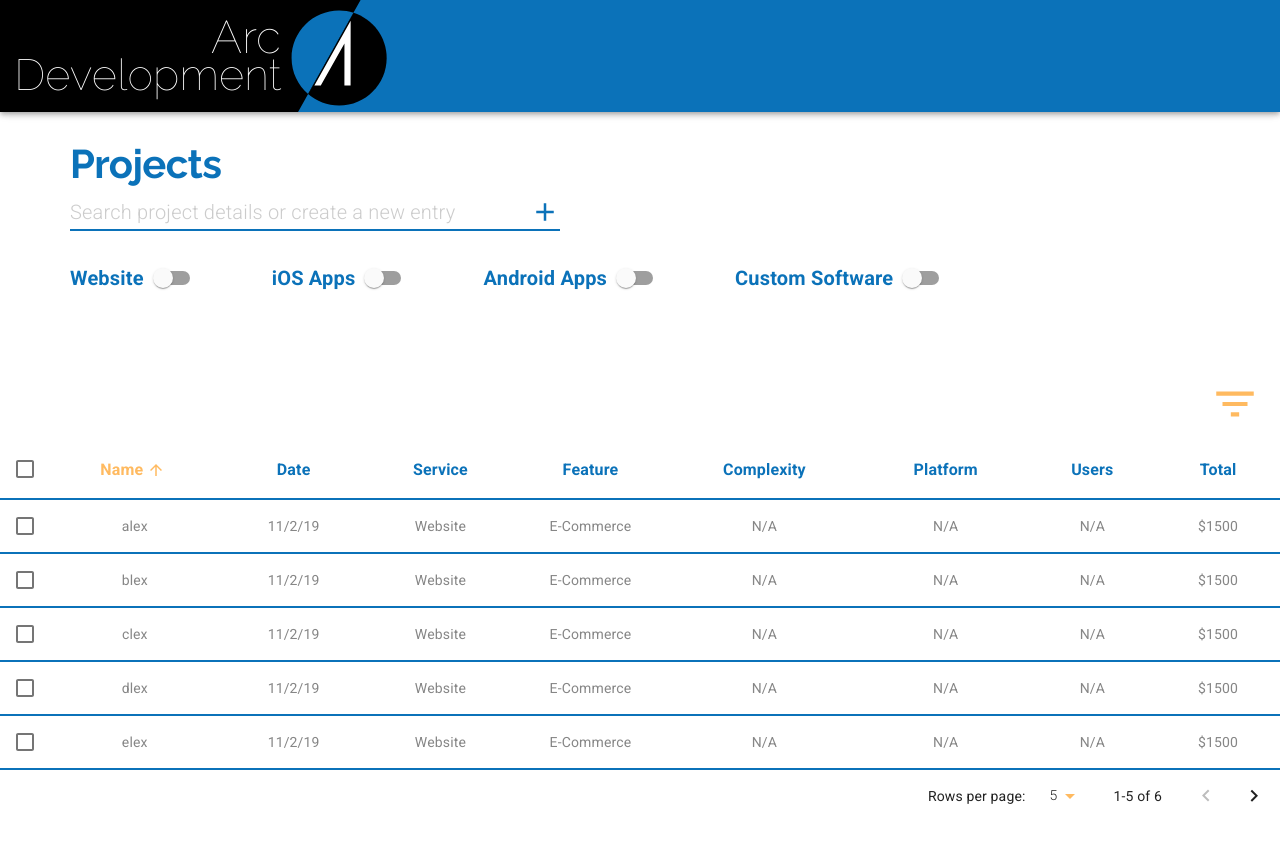
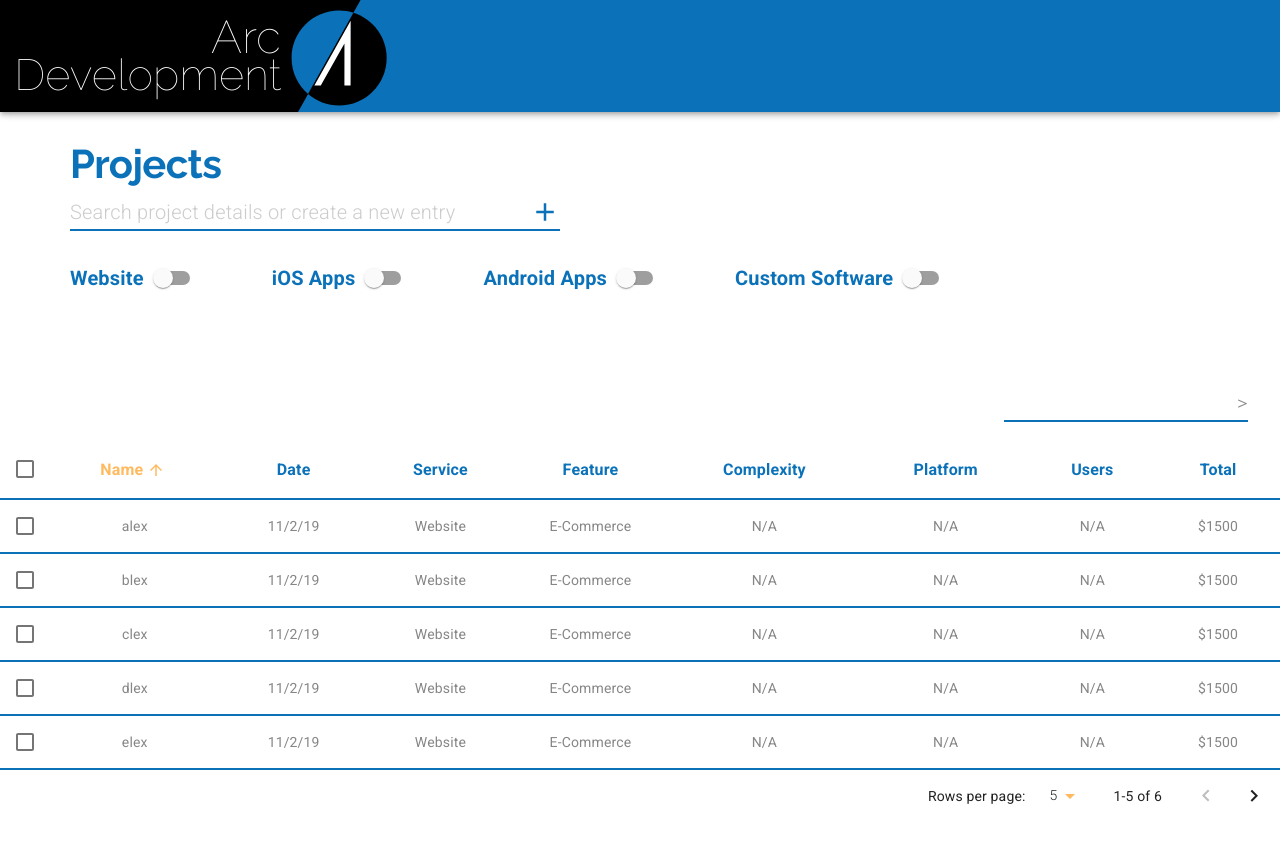
Before and after one commit to CharlesXyt/arcdevelopment-project_2, a Next.js app: page / in a window 1280 px wide. Both pictures are taken after a click on the button 1235 px from the left and 403 px from the top of the page. Shown: the top 842 px of the page. Built offline with nearby package versions, Linux system fonts and the light colour scheme.

Commit message:
add switch filter

```diff
--- a/pages/index.js
+++ b/pages/index.js
@@ -194,7 +194,7 @@ export default function ProjectManager() {
         </Grid>
 
         <Grid item style={{ marginTop:"5em",marginBottom: "35em" }}>
-          <EnhancedTable rows={rows} setRows={setRows} page={page} setPage={setPage}/>
+          <EnhancedTable rows={rows} setRows={setRows} page={page} setPage={setPage} websiteChecked={websiteChecked} iOSChecked={iOSChecked} androidChecked={androidChecked} softwareChecked={softwareChecked}/>
         </Grid>
         <Dialog open={dialogOpen} fullWidth maxWidth="md" onClose={() => setDialogOpen(false)}>
           <Grid container justify="center">
--- a/src/ui/EnhancedTable.js
+++ b/src/ui/EnhancedTable.js
@@ -18,8 +18,11 @@ import {
     IconButton,
     Tooltip,
     Snackbar,
-    Button
-
+    Button,
+    Menu,
+    MenuItem,
+    TextField,
+    InputAdornment
 } from '@material-ui/core';
 import DeleteIcon from '@material-ui/icons/Delete';
 import FilterListIcon from '@material-ui/icons/FilterList';
@@ -67,6 +70,8 @@ function EnhancedTableHead(props) {
     const createSortHandler = property => event => {
         onRequestSort(event, property);
     };
+
+
 
     return (
         <TableHead>
@@ -133,6 +138,14 @@ const useToolbarStyles = makeStyles(theme => ({
     title: {
         flex: '1 1 100%',
     },
+    menu:{
+        "&:hover":{
+            backgroundColor:"#fff"
+        },
+        "&.Mui-focusVisible":{
+            backgroundColor:"#fff"
+        }
+    }
 }));
 
 const EnhancedTableToolbar = props => {
@@ -140,6 +153,9 @@ const EnhancedTableToolbar = props => {
     const { numSelected, selected, setSelected, rows, setRows } = props;
     const [undo, setUndo] = React.useState([])
     const [alert, setAlert] = React.useState({ open: false, color: "#ff3232", message: "Row deleted!" })
+    const [anchorEl,setAnchorEl] = React.useState(null)
+    const [totalFilter,setTotalFilter] = React.useState(">")
+    const [openMenu,setOpenMenu] = React.useState(false)
 
     const onDelete = () => {
         const newRows = [...rows]
@@ -159,6 +175,17 @@ const EnhancedTableToolbar = props => {
         redo.map(row => row.search = true)
         Array.prototype.push.apply(newRows, ...redo)
         setRows(newRows)
+    }
+
+
+    const handleClick = (event) => {
+        setAnchorEl(event.currentTarget)
+        setOpenMenu(true)
+    }
+
+    const handleClose = (event) => {
+        setAnchorEl(null)
+        setOpenMenu(false)
     }
 
     return (
@@ -182,7 +209,7 @@ const EnhancedTableToolbar = props => {
                 </Tooltip>
             ) : (
                     <Tooltip title="Filter list">
-                        <IconButton aria-label="filter list">
+                        <IconButton aria-label="filter list" onClick={handleClick}>
                             <FilterListIcon style={{ fontSize: 50 }} color="secondary" />
                         </IconButton>
                     </Tooltip>
@@ -207,6 +234,31 @@ const EnhancedTableToolbar = props => {
                 }}
                 action={<Button onClick={onUndo} style={{ color: "#fff" }}>undo</Button>}
             />
+            <Menu
+                id="simple-menu"
+                anchorEl={anchorEl}
+                open={openMenu}
+                onClose={handleClose}
+
+                elevation={0}
+                keepMounted
+                //  for search engine
+                style={{zIndex:1302}}
+                // menu item above the app bar
+            >
+                <MenuItem classes={{
+                    root:classes.menu
+                }}>
+                <TextField
+                InputProps={{
+                    type:"number",
+                    endAdornment:(
+                    <InputAdornment onClick={() => setTotalFilter(totalFilter === ">" ? "<" :totalFilter === "<" ? "=" : "<")} position="end" style={{pointer:"click"}}>
+                        <span className={classes.totalFilter}>{totalFilter}</span>
+                    </InputAdornment>
+                    )}}/>
+                </MenuItem>
+            </Menu>
         </Toolbar>
     );
 };
@@ -246,7 +298,7 @@ export default function EnhancedTable(props) {
     const [selected, setSelected] = React.useState([]);
 
     const [rowsPerPage, setRowsPerPage] = React.useState(5);
-    const { rows, setRows, page, setPage } = props
+    const { rows, setRows, page, setPage, websiteChecked, iOSChecked, androidChecked, softwareChecked } = props
 
 
 
@@ -299,6 +351,29 @@ export default function EnhancedTable(props) {
 
     const isSelected = name => selected.indexOf(name) !== -1;
 
+    const switchFilters = () => {
+        const websites = props.rows.filter(row => websiteChecked ? row.service === "Website" : null)
+        const iOSApps = props.rows.filter(row => iOSChecked ? row.platform.includes("iOS") : null)
+        const androidApps = props.rows.filter(row => androidChecked ? row.platform.includes("Android") : null)
+        const softwareApps = props.rows.filter(row => softwareChecked ? row.service === "Custom Software" : null)
+
+
+
+        if (!websiteChecked && !iOSChecked && !androidChecked && !softwareChecked) {
+            return rows
+        } else {
+            let newRows = websites.concat(iOSApps.filter(item => websites.indexOf(item) < 0))
+
+            let newRows2 = newRows.concat(androidApps.filter(item => newRows.indexOf(item) < 0))
+
+            let newRows3 = newRows2.concat(softwareApps.filter(item => newRows2.indexOf(item) < 0))
+
+
+            return newRows3
+        }
+    }
+
+
     return (
         <div className={classes.root}>
             <Paper className={classes.paper} elevation={0}>
@@ -320,7 +395,7 @@ export default function EnhancedTable(props) {
                             rowCount={rows.length}
                         />
                         <TableBody>
-                            {stableSort(rows.filter(row => row.search), getComparator(order, orderBy))
+                            {stableSort(switchFilters().filter(row => row.search), getComparator(order, orderBy))
                                 .slice(page * rowsPerPage, page * rowsPerPage + rowsPerPage)
                                 .map((row, index) => {
                                     const isItemSelected = isSelected(row.name);
```
